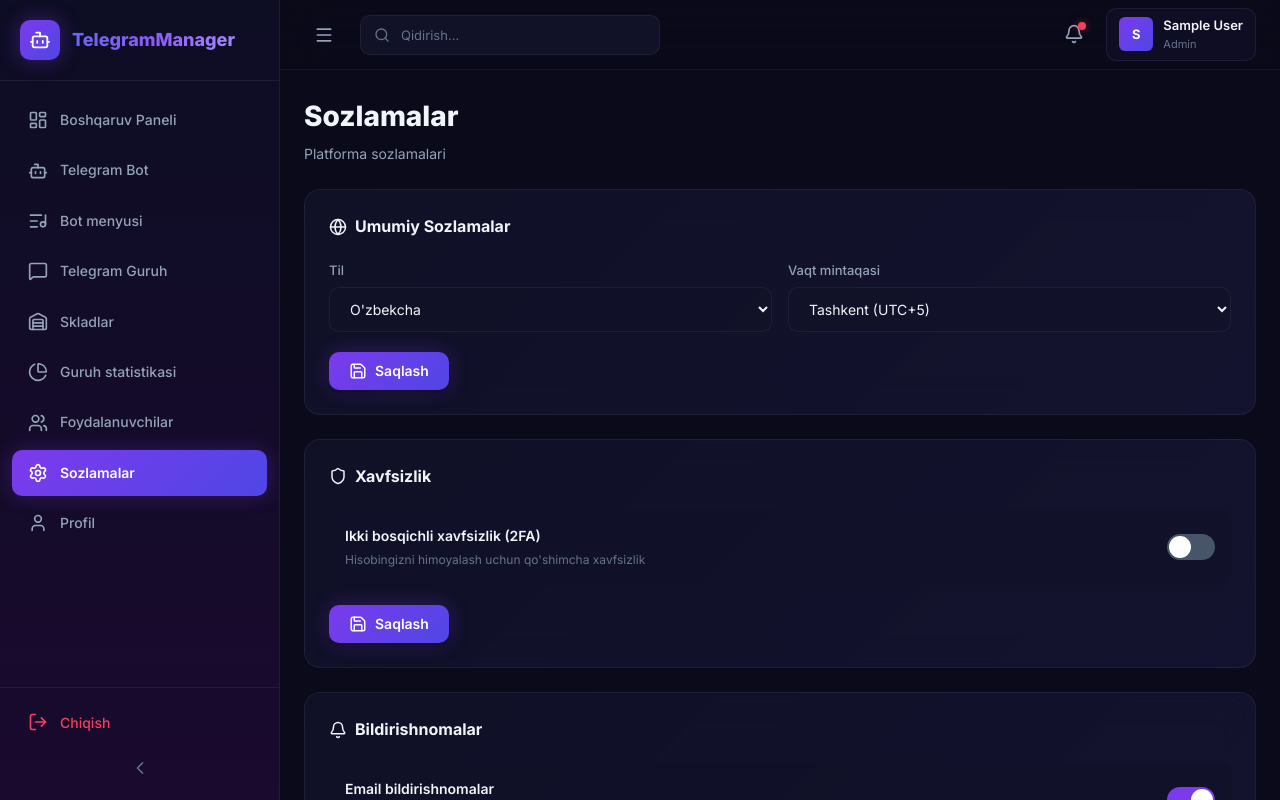
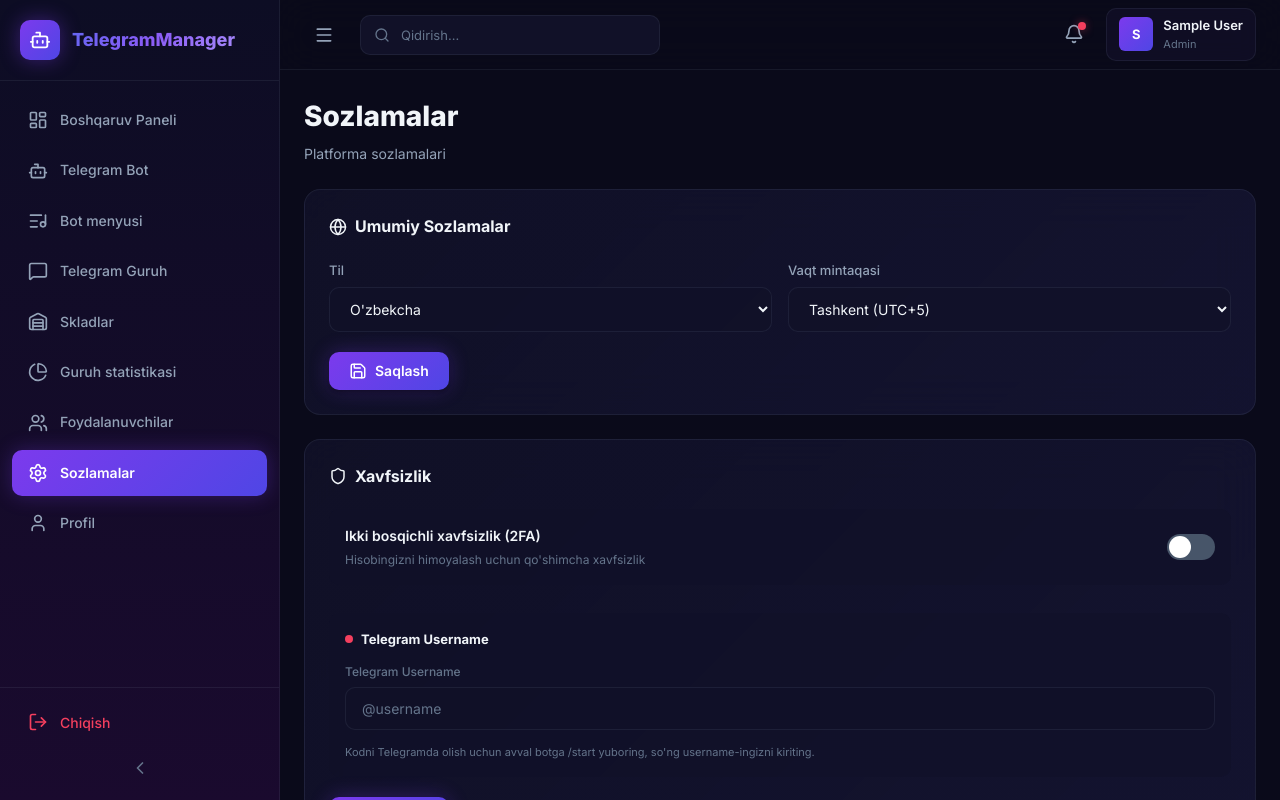
Before and after one commit to newboyss88/tlgmeneger, a Next.js app: page /dashboard/settings in a window 1280 px wide. Shown: the top 800 px of the page. Built offline with nearby package versions, Linux system fonts and the light colour scheme; no server answers; the database is empty; sample sign-in values are in the browser's storage.

Commit message:
feat: add 2FA delivery via Telegram bot and link username in settings

```diff
--- a/src/app/api/settings/route.ts
+++ b/src/app/api/settings/route.ts
@@ -13,8 +13,18 @@
     })
 
     // Convert to key-value object
-    const settingsObj: Record<string, string> = {}
+    const settingsObj: Record<string, any> = {}
     settings.forEach((s: any) => { settingsObj[s.key] = s.value })
+
+    // User modelidan qo'shimcha ma'lumotlarni qo'shish
+    const user = await prisma.user.findUnique({
+      where: { id: (session.user as any).id },
+      select: { telegramId: true }
+    })
+
+    if (user) {
+      settingsObj.telegramId = user.telegramId
+    }
 
     return NextResponse.json(settingsObj)
   } catch (error) {
@@ -48,6 +58,27 @@
           data: { twoFactorEnabled: value === true || value === 'true' }
         })
       }
+
+      // Telegram username kiritilganda IDni qidirish va bog'lash
+      if (key === 'telegramUsername' && value) {
+        let username = String(value).trim()
+        if (username.startsWith('@')) username = username.substring(1)
+
+        // TelegramUser jadvalidan ushbu username-li foydalanuvchini qidiramiz
+        const tgUser = await prisma.telegramUser.findFirst({
+          where: {
+            username: { equals: username }
+          },
+          orderBy: { createdAt: 'desc' }
+        })
+
+        if (tgUser) {
+          await prisma.user.update({
+            where: { id: userId },
+            data: { telegramId: tgUser.telegramId }
+          })
+        }
+      }
     }
 
     // Create audit log
--- a/src/app/dashboard/settings/page.tsx
+++ b/src/app/dashboard/settings/page.tsx
@@ -33,6 +33,8 @@
     smtpUser: '',
     smtpPass: '',
     smtpFrom: '',
+    telegramUsername: '',
+    telegramId: null as string | null,
   })
   const [loading, setLoading] = useState(false)
 
@@ -164,6 +166,31 @@
             value={!!settings.twoFactorAuth}
             onChange={() => setSettings({ ...settings, twoFactorAuth: !settings.twoFactorAuth })}
           />
+
+          <div style={{ marginTop: '16px', padding: '16px', background: 'var(--bg-input)', borderRadius: 'var(--radius-md)', border: '1px solid var(--border-color)' }}>
+            <div style={{ display: 'flex', alignItems: 'center', gap: '8px', marginBottom: '12px' }}>
+              <div style={{ width: '8px', height: '8px', borderRadius: '50%', background: settings.telegramId ? 'var(--accent-green)' : 'var(--accent-rose)' }} />
+              <span style={{ fontSize: '13px', fontWeight: '700' }}>
+                {settings.telegramId ? t('tg_linked_success') : t('tg_username')}
+              </span>
+            </div>
+
+            <div className="input-group">
+              <label style={{ fontSize: '12px', color: 'var(--text-tertiary)' }}>{t('tg_username')}</label>
+              <div style={{ display: 'flex', gap: '8px' }}>
+                <input
+                  type="text"
+                  className="input"
+                  placeholder="@username"
+                  value={settings.telegramUsername || ''}
+                  onChange={(e) => setSettings({ ...settings, telegramUsername: e.target.value })}
+                />
+              </div>
+              <p style={{ fontSize: '11px', color: 'var(--text-tertiary)', marginTop: '8px' }}>
+                {t('tg_sync_info')}
+              </p>
+            </div>
+          </div>
         </div>
         <button className="btn btn-primary" style={{ marginTop: '20px' }} onClick={handleSave} disabled={loading}>
           {loading ? <Loader2 size={18} className="animate-spin" /> : <Save size={18} />}
--- a/src/lib/i18n/translations.ts
+++ b/src/lib/i18n/translations.ts
@@ -212,6 +212,9 @@
     site_settings: 'Sayt Sozlamalari (Global)',
     app_name: 'Platforma nomi',
     tg_username_placeholder: '@username yoki Telegram ID',
+    tg_sync_info: 'Kodni Telegramda olish uchun avval botga /start yuboring, so\'ng username-ingizni kiriting.',
+    tg_linked_success: 'Telegram muvaffaqiyatli bog\'landi!',
+    tg_not_found: 'Username topilmadi. Botga /start yuborganingizga ishonch hosil qiling.',
     profil_saved: 'Profil muvaffaqiyatli saqlandi',
     profil_error: 'Saqlashda xatolik',
     fill_all_fields: 'Barcha maydonlarni to\'ldiring',
@@ -619,6 +622,9 @@
     confirm_new_password: 'Подтвердите новый пароль',
     about_bot: 'О боте (Описание)',
     tg_username_placeholder: '@username или Telegram ID',
+    tg_sync_info: 'Чтобы получать код в Telegram, сначала отправьте /start боту, затем введите свой username.',
+    tg_linked_success: 'Telegram успешно привязан!',
+    tg_not_found: 'Username не найден. Убедитесь, что вы отправили /start боту.',
     profil_saved: 'Профиль успешно сохранен',
     profil_error: 'Ошибка при сохранении',
     fill_all_fields: 'Пожалуйста, заполните все поля',
```
Also changed, not shown: src/app/api/auth/2fa/send/route.ts (+28 -4 lines), src/lib/telegram.ts (added, +37 -0 lines).
